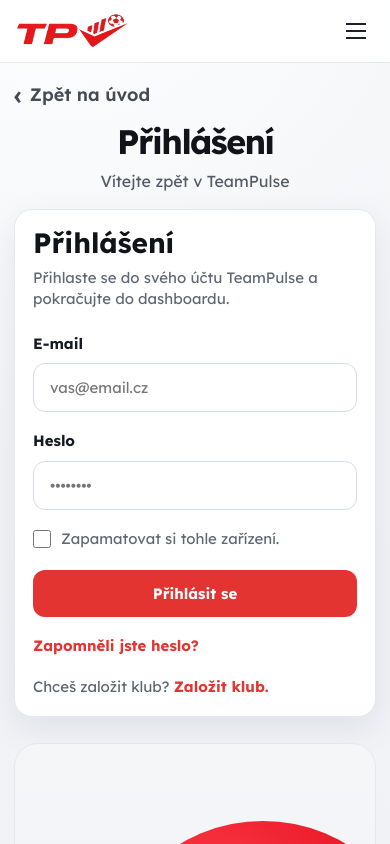
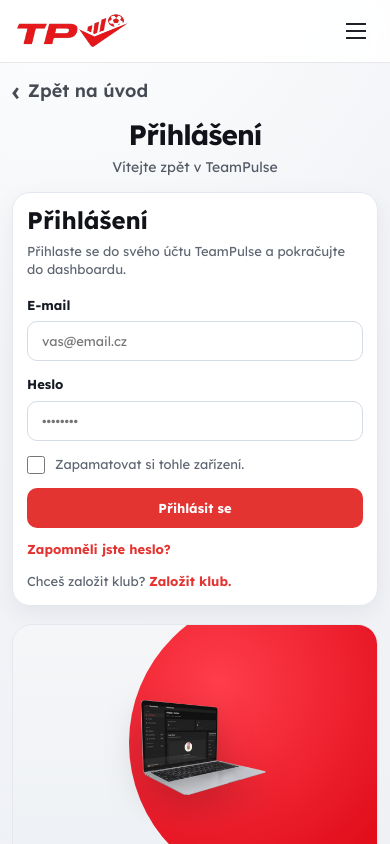
Before and after one commit to tomaskotikk/TeamPulse-next, a Next.js app: page /login in a window 390 px wide. Shown: the top 844 px of the page. Built offline with nearby package versions, Linux system fonts and the light colour scheme.

Commit message:
Reduce auth UI scale and make reset request success-first

```diff
--- a/src/app/globals.css
+++ b/src/app/globals.css
@@ -1461,7 +1461,7 @@
 .public-nav-bar {
   max-width: 1360px;
   margin: 0 auto;
-  padding: 10px 24px;
+  padding: 8px 20px;
   display: flex;
   align-items: center;
   justify-content: space-between;
@@ -1619,58 +1619,58 @@
 .auth-shell-main {
   max-width: 1360px;
   margin: 0 auto;
-  padding: 26px 24px 56px;
+  padding: 18px 20px 36px;
 }
 
 .auth-shell-back-wrap {
-  margin-bottom: 18px;
+  margin-bottom: 10px;
 }
 
 .auth-shell-intro {
   text-align: center;
-  margin: 0 auto 28px;
-  max-width: 900px;
+  margin: 0 auto 16px;
+  max-width: 760px;
   animation: authFadeUp 0.45s ease-out both;
 }
 
 .auth-shell-intro h1 {
-  font-size: clamp(44px, 5vw, 72px);
-  line-height: 1.05;
-  letter-spacing: -1.5px;
-  margin: 0 0 12px;
+  font-size: clamp(34px, 4.4vw, 52px);
+  line-height: 1.08;
+  letter-spacing: -0.8px;
+  margin: 0 0 8px;
   color: #12131a;
 }
 
 .auth-shell-intro p {
   margin: 0;
-  font-size: clamp(19px, 2vw, 24px);
+  font-size: clamp(15px, 1.45vw, 20px);
   color: #545b66;
-  line-height: 1.35;
+  line-height: 1.32;
 }
 
 .auth-shell-grid {
   display: grid;
-  grid-template-columns: minmax(360px, 760px) minmax(280px, 1fr);
-  gap: 26px;
+  grid-template-columns: minmax(360px, 1.08fr) minmax(260px, 0.92fr);
+  gap: 18px;
   align-items: stretch;
 }
 
 .auth-shell-card {
   background: #ffffff;
   border: 1px solid #e3e8ee;
-  border-radius: 24px;
-  padding: 34px;
-  box-shadow: 0 12px 36px rgba(13, 25, 48, 0.08);
+  border-radius: 20px;
+  padding: 24px;
+  box-shadow: 0 8px 24px rgba(13, 25, 48, 0.06);
   animation: authFadeUp 0.52s ease-out both;
   animation-delay: 0.08s;
 }
 
 .auth-shell-visual {
   position: relative;
-  border-radius: 24px;
+  border-radius: 20px;
   overflow: hidden;
   background: linear-gradient(180deg, #f5f6f8 0%, #eef1f5 100%);
-  min-height: 560px;
+  min-height: 420px;
   display: flex;
   align-items: center;
   justify-content: center;
@@ -1681,7 +1681,7 @@
 
 .auth-shell-circle {
   position: absolute;
-  width: min(90%, 540px);
+  width: min(82%, 420px);
   aspect-ratio: 1 / 1;
   border-radius: 50%;
   background: radial-gradient(circle at 30% 30%, #ff3d4b 0%, #e20e1c 72%);
@@ -1693,34 +1693,34 @@
 .auth-shell-mockup {
   position: relative;
   z-index: 2;
-  width: min(84%, 460px);
+  width: min(70%, 300px);
   height: auto;
-  transform: translateY(12%);
-  filter: drop-shadow(0 24px 30px rgba(0, 0, 0, 0.2));
+  transform: translateY(6%);
+  filter: drop-shadow(0 14px 18px rgba(0, 0, 0, 0.18));
 }
 
 .auth-form-panel h2 {
   margin: 0 0 8px;
-  font-size: clamp(34px, 3.2vw, 50px);
+  font-size: clamp(26px, 2.8vw, 38px);
   line-height: 1.1;
   color: #111319;
 }
 
 .auth-form-panel p.auth-note {
-  margin: 0 0 24px;
+  margin: 0 0 18px;
   color: #606772;
-  font-size: 20px;
+  font-size: 15px;
   line-height: 1.4;
 }
 
 .auth-form-panel .form-group {
-  margin-bottom: 18px;
+  margin-bottom: 14px;
 }
 
 .auth-form-panel .form-label {
   display: block;
-  margin-bottom: 8px;
-  font-size: 17px;
+  margin-bottom: 6px;
+  font-size: 13px;
   color: #161a23;
   font-weight: 700;
 }
@@ -1731,9 +1731,9 @@
   border: 1px solid #d5dce5;
   background: #fff;
   color: #161a23;
-  border-radius: 12px;
-  padding: 14px 16px;
-  font-size: 17px;
+  border-radius: 10px;
+  padding: 11px 14px;
+  font-size: 15px;
   font-family: inherit;
 }
 
@@ -1745,23 +1745,23 @@
 }
 
 .auth-form-panel .form-help {
-  margin-top: 6px;
-  font-size: 15px;
+  margin-top: 4px;
+  font-size: 12px;
   color: #6c7380;
 }
 
 .auth-form-panel .auth-actions {
   display: flex;
-  gap: 12px;
-  margin-top: 8px;
+  gap: 10px;
+  margin-top: 4px;
 }
 
 .auth-form-panel .auth-btn-primary,
 .auth-form-panel .auth-btn-ghost {
   border: none;
-  border-radius: 12px;
-  padding: 14px 18px;
-  font-size: 19px;
+  border-radius: 10px;
+  padding: 12px 16px;
+  font-size: 16px;
   font-weight: 700;
   font-family: inherit;
   cursor: pointer;
@@ -1788,10 +1788,10 @@
 }
 
 .auth-form-panel .auth-feedback {
-  border-radius: 12px;
-  padding: 12px 14px;
-  font-size: 16px;
-  margin-bottom: 16px;
+  border-radius: 10px;
+  padding: 10px 12px;
+  font-size: 14px;
+  margin-bottom: 14px;
   border: 1px solid transparent;
 }
 
@@ -1808,8 +1808,8 @@
 }
 
 .auth-form-panel .auth-switch {
-  margin-top: 18px;
-  font-size: 20px;
+  margin-top: 12px;
+  font-size: 14px;
   color: #5c6470;
 }
 
@@ -1817,8 +1817,8 @@
   display: inline-flex;
   align-items: center;
   gap: 10px;
-  margin-bottom: 20px;
-  font-size: 18px;
+  margin-bottom: 14px;
+  font-size: 14px;
   color: #5f6773;
 }
 
@@ -1885,15 +1885,15 @@
   }
 
   .auth-shell-intro h1 {
-    font-size: 54px;
+    font-size: 42px;
   }
 
   .auth-shell-intro p {
-    font-size: 20px;
+    font-size: 16px;
   }
 
   .auth-form-panel h2 {
-    font-size: 40px;
+    font-size: 32px;
   }
 
   .auth-form-panel p.auth-note,
@@ -1905,13 +1905,28 @@
   .auth-form-panel .form-input,
   .auth-form-panel .form-select,
   .auth-form-panel .form-help {
-    font-size: 17px;
+    font-size: 14px;
+  }
+}
+
+@media (max-width: 1100px) {
+  .auth-shell-grid {
+    grid-template-columns: 1fr;
+  }
+
+  .auth-shell-visual {
+    min-height: 270px;
+  }
+
+  .auth-shell-mockup {
+    width: min(46%, 220px);
+    transform: translateY(5%);
   }
 }
 
 @media (max-width: 980px) {
   .auth-shell-main {
-    padding: 18px 14px 30px;
+    padding: 14px 12px 26px;
   }
 
   .auth-shell-back-wrap {
@@ -1923,32 +1938,28 @@
   }
 
   .auth-shell-intro h1 {
-    font-size: 40px;
+    font-size: 34px;
   }
 
   .auth-shell-intro p {
-    font-size: 18px;
-  }
-
-  .auth-shell-grid {
-    grid-template-columns: 1fr;
+    font-size: 15px;
   }
 
   .auth-shell-visual {
-    min-height: 360px;
+    min-height: 240px;
   }
 
   .auth-shell-mockup {
-    width: min(56%, 300px);
-    transform: translateY(8%);
+    width: min(50%, 210px);
+    transform: translateY(4%);
   }
 
   .auth-shell-card {
-    padding: 22px;
+    padding: 18px;
   }
 
   .auth-form-panel h2 {
-    font-size: 32px;
+    font-size: 28px;
   }
 
   .auth-form-panel p.auth-note,
@@ -1960,7 +1971,7 @@
   .auth-form-panel .form-input,
   .auth-form-panel .form-select,
   .auth-form-panel .form-help {
-    font-size: 16px;
+    font-size: 14px;
   }
 
   .auth-two-columns {
@@ -1982,20 +1993,20 @@
   }
 
   .auth-shell-intro h1 {
-    font-size: 34px;
+    font-size: 28px;
   }
 
   .auth-shell-intro p {
-    font-size: 16px;
+    font-size: 14px;
   }
 
   .auth-shell-card {
     border-radius: 18px;
-    padding: 18px;
+    padding: 14px;
   }
 
   .auth-form-panel h2 {
-    font-size: 28px;
+    font-size: 24px;
   }
 
   .auth-form-panel p.auth-note,
@@ -2008,7 +2019,7 @@
   .auth-form-panel .form-select,
   .auth-form-panel .form-help,
   .auth-form-panel .login-remember {
-    font-size: 15px;
+    font-size: 13px;
   }
 }
 
```
Also changed, not shown: src/app/password/reset/page.tsx (+10 -2 lines).
